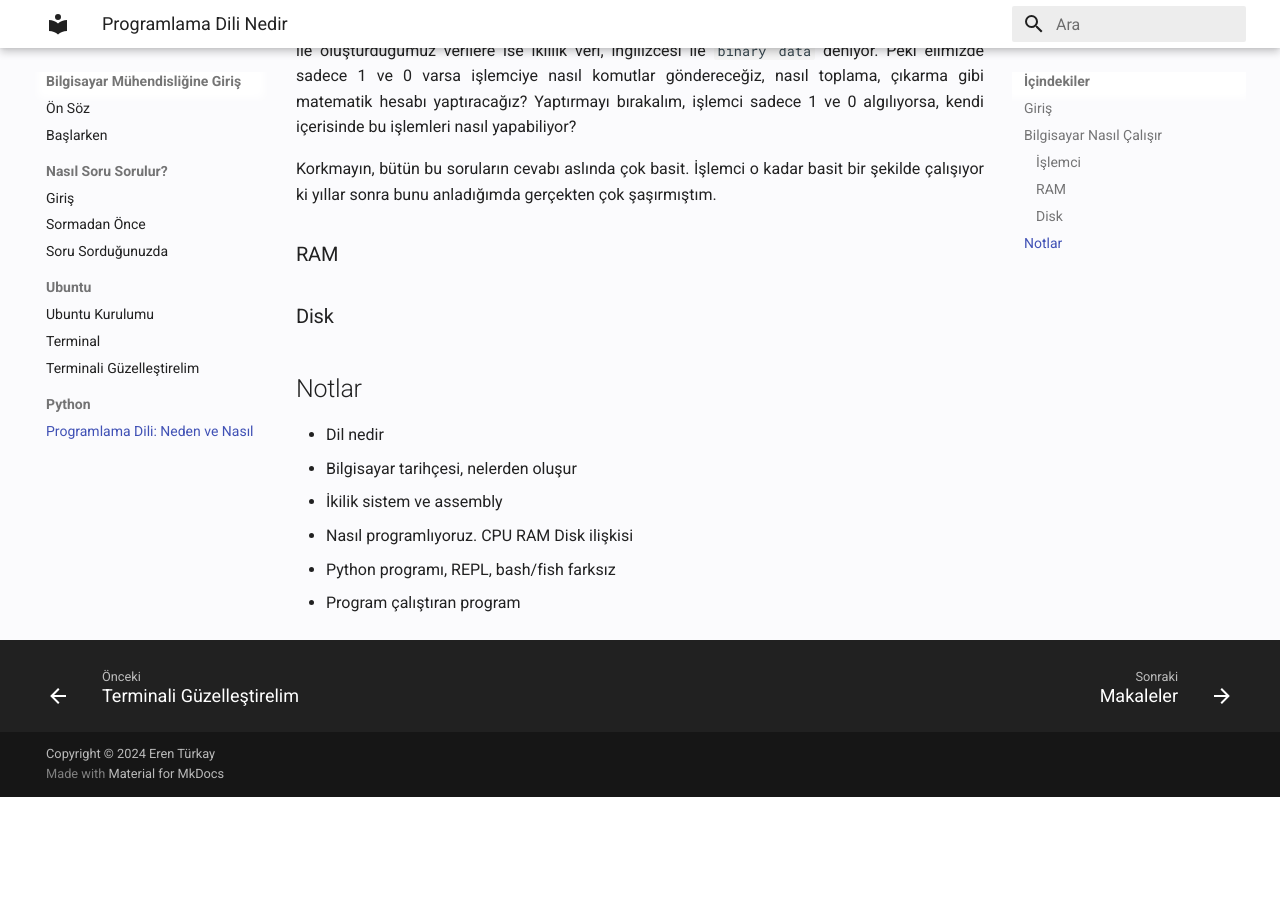
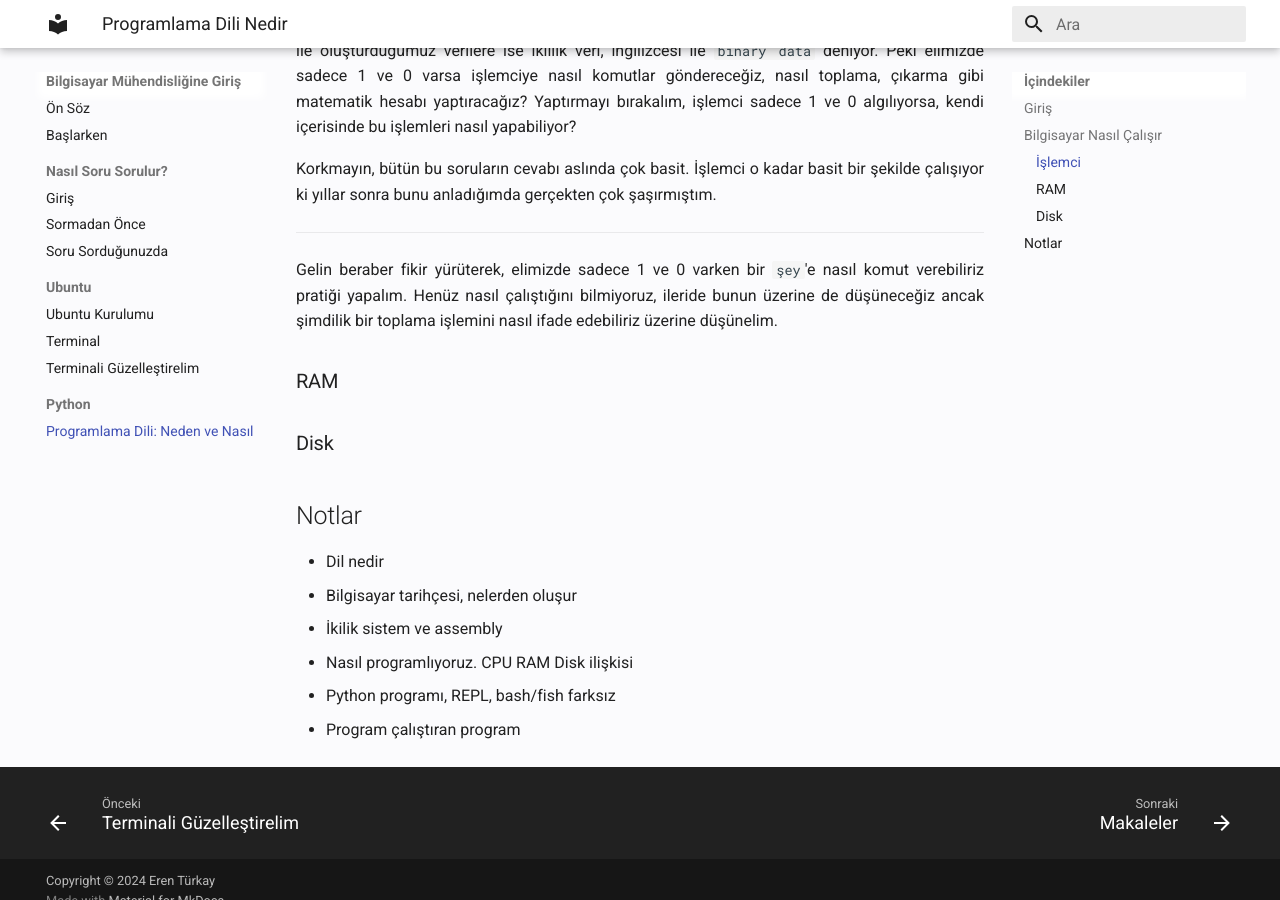
Before and after one commit to sonradanogrendiklerim/sonradanogrendiklerim.github.io, an MkDocs documentation site: the page built from docs/python/programlama-dili-neden-ve-nasil.md, in a window 1280 px wide and 900 px high, scrolled down 886 px. Built offline with MkDocs 1.6.1 and Material for MkDocs 9.7.7, drawn with Linux system fonts in a browser that asks for light colours; before the commit the page ends 1683 px from its top, so only the background shows below that.

Commit message:
islemci kismina programlama girisi

```diff
--- a/docs/python/programlama-dili-neden-ve-nasil.md
+++ b/docs/python/programlama-dili-neden-ve-nasil.md
@@ -37,6 +37,12 @@ işlemleri nasıl yapabiliyor?
 Korkmayın, bütün bu soruların cevabı aslında çok basit. İşlemci o kadar basit bir şekilde çalışıyor
 ki yıllar sonra bunu anladığımda gerçekten çok şaşırmıştım.
 
+---
+
+Gelin beraber fikir yürüterek, elimizde sadece 1 ve 0 varken bir `şey`'e nasıl komut verebiliriz
+pratiği yapalım. Henüz nasıl çalıştığını bilmiyoruz, ileride bunun üzerine de düşüneceğiz ancak
+şimdilik bir toplama işlemini nasıl ifade edebiliriz üzerine düşünelim.
+
 ### RAM
 
 ### Disk
```
